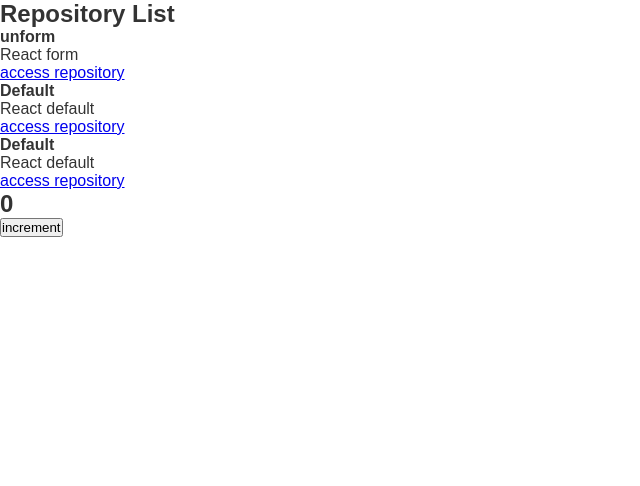
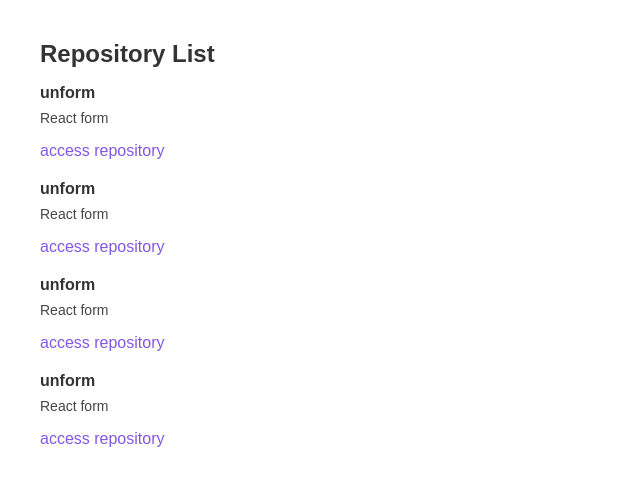
Before and after one commit to TrellixVulnTeam/ten-day-before-42_ENUJ, a React app in the folder 01-github-explorer/: page / in a window 1280 px wide. Shown: the top 486 px of the page, without its empty margins (0-640 px from the left). Built offline with nearby package versions, Linux system fonts and the light colour scheme; no server answers.

Commit message:
add useEffect for fetch API Github

```diff
--- a/01-github-explorer/src/App.jsx
+++ b/01-github-explorer/src/App.jsx
@@ -1,13 +1,6 @@
-import { Counter } from './Counter';
-import { RepositoryList } from './RepositoryList'
-import './styles/global.scss'
+import { RepositoryList } from "./components/RepositoryList";
+import "./styles/global.scss";
 
 export function App() {
-  return (
-      <>
-        <RepositoryList />
-        <Counter />
-      </>
-    )
-
+  return <RepositoryList />;
 }
--- a/01-github-explorer/src/Counter.jsx
+++ /dev/null
@@ -1,16 +0,0 @@
-import { useState } from 'react'
-
-export function Counter() {
-  const [count, setCount] = useState(0);
-
-  function increment() {
-    setCount(count + 1);
-  }
-
-  return (
-    <>
-      <h2>{count}</h2>
-      <button type='button' onClick={increment}>increment</button>
-    </>
-  )
-}
--- a/01-github-explorer/src/RepositoryList.jsx
+++ /dev/null
@@ -1,22 +0,0 @@
-import { RepositoryItem } from "./RepositoryItem";
-
-const repository = {
-  name: 'unform',
-  description: 'React form',
-  link: 'www.itallosa.dev',
-};
-
-export function RepositoryList() {
-  return (
-    <section className="repository-list">
-      <h1>Repository List</h1>
-      <ul>
-        <RepositoryItem
-          repository={repository}
-        />
-        <RepositoryItem />
-        <RepositoryItem />
-      </ul>
-    </section>
-  )
-};
--- a/01-github-explorer/src/RepositoryItem.jsx
+++ b/01-github-explorer/src/components/RepositoryItem.jsx
@@ -3,7 +3,7 @@
     <li>
       <strong>{props.repository?.name ?? 'Default'}</strong>
       <p>{props.repository?.description ?? 'React default'}</p>
-      <a href={props.repository?.link ?? 'www.google.com/'}>access repository</a>
+      <a target='_blank' href={props.repository?.link ?? 'https://github.com/itallosavieira'}>access repository</a>
     </li>
   )
 }
--- /dev/null
+++ b/01-github-explorer/src/components/RepositoryList.jsx
@@ -0,0 +1,32 @@
+import { useState, useEffect } from 'react';
+import { RepositoryItem } from './RepositoryItem';
+
+import '../styles/repositories.scss';
+
+const repository = {
+  name: 'unform',
+  description: 'React form',
+  link: 'https://github.com/itallosavieira',
+};
+
+export function RepositoryList() {
+  const [repositories, setRepositories] = useState([]);
+
+  useEffect(() => {
+    fetch('https://api.github.com/users/itallosavieira/repos')
+    .then(response => response.json())
+    .then(data => setRepositories(data))
+  }, []);
+
+  return (
+    <section className="repository-list">
+      <h1>Repository List</h1>
+      <ul>
+        <RepositoryItem repository={repository}/>
+        <RepositoryItem repository={repository}/>
+        <RepositoryItem repository={repository}/>
+        <RepositoryItem repository={repository}/>
+      </ul>
+    </section>
+  )
+};
--- /dev/null
+++ b/01-github-explorer/src/styles/repositories.scss
@@ -0,0 +1,30 @@
+section.repository-list {
+  margin: 40px;
+
+  h1 {
+    margin-bottom: 16px;
+  }
+
+  ul {
+    list-style: none;
+  }
+
+  li {
+    & + li {
+      margin-top: 20px;
+    }
+
+    p {
+      font-size: 14px;
+      color: #444;
+      margin-top: 8px;
+    }
+
+    a {
+      display: inline-block;
+      margin-top: 16px;
+      text-decoration: none;
+      color: #8257e6;
+    }
+  }
+}
```
